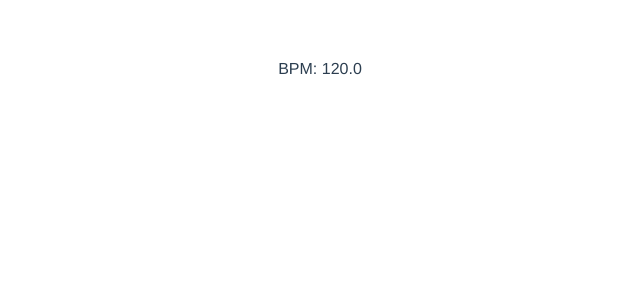
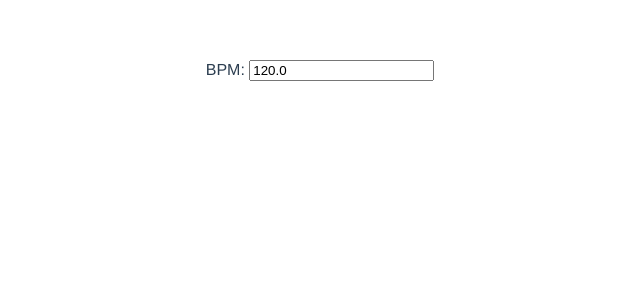
Before and after one commit to ericheep/es-8-api, a Vue app in the folder vue-es8-client/: page / in a window 1280 px wide. Shown: the top 300 px of the page, without its empty margins (320-960 px from the left). Built offline with nearby package versions, Linux system fonts and the light colour scheme.

Commit message:
:sparkles: implement basic store and input

```diff
--- a/vue-es8-client/src/components/Tempo.vue
+++ b/vue-es8-client/src/components/Tempo.vue
@@ -1,15 +1,23 @@
 <template>
   <div>
-    BPM: {{ bpm }}
+    BPM:
+    <input v-model="bpm" placeholder="120" v-on:change="changeTempo(bpm)">
   </div>
 </template>
 
 <script>
+import { mapActions } from 'vuex'
+
 export default {
   name: 'Tempo',
   props: {
     bpm : Number,
-  }
+  },
+  methods: {
+    ...mapActions([
+      'changeTempo'
+    ]),
+  },
 }
 </script>
 
--- a/vue-es8-client/src/main.js
+++ b/vue-es8-client/src/main.js
@@ -1,13 +1,15 @@
 import Vue from 'vue'
-// import VueSocketIO from 'vue-socket.io';
-// import socketio from 'socket.io-client';
+// import VueSocketIO from 'vue-socket.io'
+// import socketio from 'socket.io-client'
 import App from './App.vue'
+import { store } from './store/store'
 
-// export const SocketInstance = socketio('http://localhost:4113');
+// export const SocketInstance = socketio('http://localhost:4113'
 
 // Vue.use(VueSocketIO, SocketInstance)
 Vue.config.productionTip = false
 
 new Vue({
+  store: store,
   render: h => h(App),
 }).$mount('#app')
--- a/vue-es8-client/src/store/store.js
+++ b/vue-es8-client/src/store/store.js
@@ -1,6 +1,5 @@
-mport Vue from 'vue'
+import Vue from 'vue'
 import Vuex from 'vuex'
-import axios from 'axios'
 
 Vue.use(Vuex)
 
```
